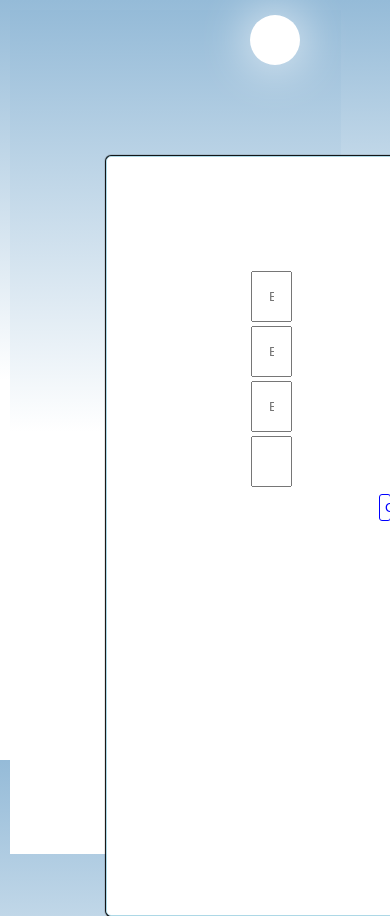
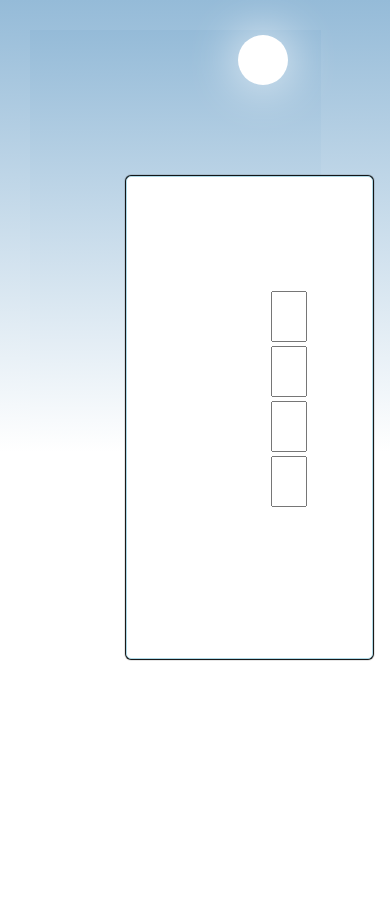
Before and after one commit to Danmasanii/JavaScript-DOM, a plain HTML site: page index.html in a window 390 px wide. Shown: the top 916 px of the page. Drawn offline with Linux system fonts and the light colour scheme.

Commit message:
Update index.css

```diff
--- a/index.css
+++ b/index.css
@@ -3,8 +3,8 @@
 }
 
 body {
-    width: 90vw;
-    height: 90vh;
+    width: 90%;
+    height: 90%;
     margin: 0;
     padding: 0;
     background: linear-gradient(#95bbd8, #fff, #fff);
@@ -86,17 +86,17 @@
 
 @media screen and (min-width: 360px) and (max-width: 780px) {
     body {
-    width: 90vw;
-    height: 90vh;
+    width: 90%;
+    height: 90%;
     margin: 0;
-    padding: 10px;
+    padding: 30px;
     background: linear-gradient(#95bbd8, #fff, #fff);
     color: #000;
     font-family: sans-serif;
 }
     form {
-        width: 90vw;
-        height: 90vh;
+        width: 85%;
+        height: 90%;
     }
     input {
         padding:1rem;
```
